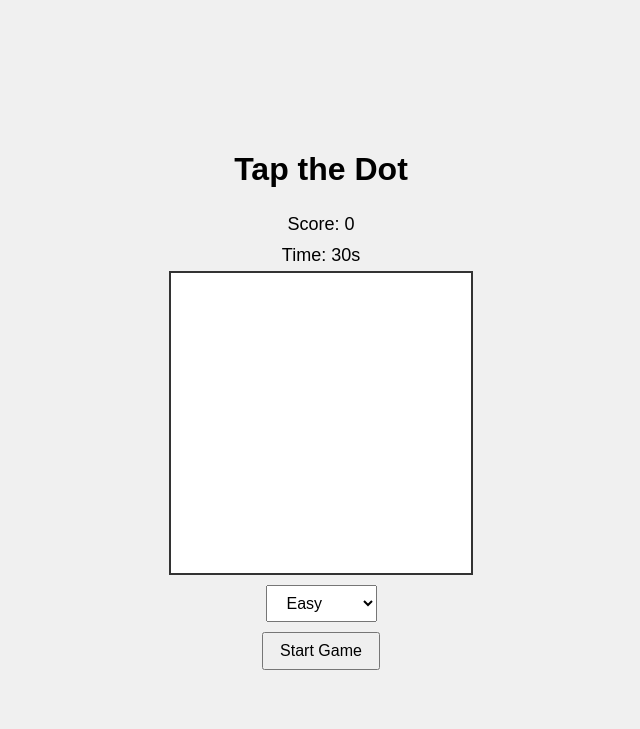
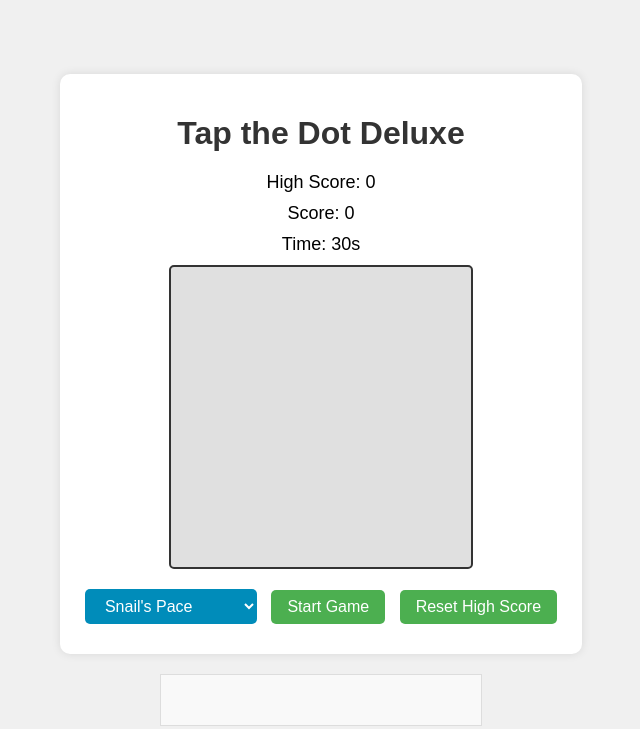
Before and after one commit to Lungelo035/Tap-the-Dot, a plain HTML site: page index.html in a window 1280 px wide. Shown: the whole page, without its empty margins (319-959 px from the left). Drawn offline with Linux system fonts and the light colour scheme.

Commit message:
Update index.html

```diff
--- a/index.html
+++ b/index.html
@@ -3,26 +3,39 @@
 <head>
     <meta charset="UTF-8">
     <meta name="viewport" content="width=device-width, initial-scale=1.0">
-    <title>Tap the Dot</title>
+    <title>Tap the Dot Deluxe</title>
     <style>
         body {
-            font-family: Arial, sans-serif;
+            font-family: 'Arial', sans-serif;
             display: flex;
             flex-direction: column;
             align-items: center;
             justify-content: center;
-            height: 100vh;
+            min-height: 100vh;
             margin: 0;
             background-color: #f0f0f0;
             touch-action: manipulation;
         }
+        .container {
+            text-align: center;
+            background-color: #ffffff;
+            padding: 20px;
+            border-radius: 10px;
+            box-shadow: 0 0 10px rgba(0,0,0,0.1);
+        }
+        h1 {
+            color: #333;
+            margin-bottom: 20px;
+        }
         #game-area {
             width: 300px;
             height: 300px;
-            background-color: #ffffff;
+            background-color: #e0e0e0;
             border: 2px solid #333;
             position: relative;
             overflow: hidden;
+            border-radius: 5px;
+            margin: 10px auto;
         }
         #dot {
             background-color: #ff4500;
@@ -31,49 +44,107 @@
             cursor: pointer;
             transition: all 0.3s ease;
         }
-        #score, #timer {
+        #score, #timer, #high-score {
             font-size: 18px;
-            margin: 5px 0;
+            margin: 10px 0;
         }
-        #start-button, #difficulty {
+        #start-button, #reset-score, #difficulty {
             font-size: 16px;
             padding: 8px 16px;
-            margin-top: 10px;
+            margin: 10px 5px;
             cursor: pointer;
+            border: none;
+            border-radius: 5px;
+            background-color: #4CAF50;
+            color: white;
+            transition: background-color 0.3s;
+        }
+        #start-button:hover, #reset-score:hover {
+            background-color: #45a049;
+        }
+        #difficulty {
+            background-color: #008CBA;
+        }
+        #difficulty:hover {
+            background-color: #007B9A;
+        }
+        #ad-container {
+            margin-top: 20px;
+            width: 320px;
+            height: 50px;
+            background-color: #f9f9f9;
+            border: 1px solid #ddd;
+            display: flex;
+            justify-content: center;
+            align-items: center;
+            font-style: italic;
+            color: #666;
         }
     </style>
 </head>
 <body>
-    <h1>Tap the Dot</h1>
+    <div class="container">
+        <h1>Tap the Dot Deluxe</h1>
+        <div id="high-score">High Score: 0</div>
         <div id="score">Score: 0</div>
         <div id="timer">Time: 30s</div>
         <div id="game-area">
             <div id="dot"></div>
         </div>
         <select id="difficulty">
-        <option value="easy">Easy</option>
-        <option value="medium">Medium</option>
-        <option value="hard">Hard</option>
+            <option value="snail">Snail's Pace</option>
+            <option value="easy">Easy Breezy</option>
+            <option value="medium">Middle Ground</option>
+            <option value="hard">Hardcore Tapper</option>
+            <option value="insane">Insane Reflexes</option>
         </select>
         <button id="start-button">Start Game</button>
+        <button id="reset-score">Reset High Score</button>
+    </div>
+    <div id="ad-container">
+        <script type="text/javascript">
+        atOptions = {
+            'key' : 'd2f8f2ff1fcf4219949058a72cbd94f2',
+            'format' : 'iframe',
+            'height' : 50,
+            'width' : 320,
+            'params' : {}
+        };
+        document.addEventListener('DOMContentLoaded', (event) => {
+            const script = document.createElement('script');
+            script.src = "//www.topcreativeformat.com/d2f8f2ff1fcf4219949058a72cbd94f2/invoke.js";
+            script.async = true;
+            document.getElementById('ad-container').appendChild(script);
+        });
+    </script>
+    </div>
 
     <script>
         const gameArea = document.getElementById('game-area');
         const dot = document.getElementById('dot');
         const scoreDisplay = document.getElementById('score');
+        const highScoreDisplay = document.getElementById('high-score');
         const timerDisplay = document.getElementById('timer');
         const startButton = document.getElementById('start-button');
+        const resetScoreButton = document.getElementById('reset-score');
         const difficultySelect = document.getElementById('difficulty');
 
         let score = 0;
+        let highScore = parseInt(localStorage.getItem('highScore')) || 0;
         let timeLeft = 30;
         let gameInterval;
         let dotSize = 30;
         let moveInterval = 1000;
 
+        updateHighScoreDisplay();
+
         function setDifficulty() {
             const difficulty = difficultySelect.value;
             switch (difficulty) {
+                case 'snail':
+                    dotSize = 35;
+                    moveInterval = 1200;
+                    break;
                 case 'easy':
                     dotSize = 30;
                     moveInterval = 1000;
@@ -85,6 +156,10 @@
                 case 'hard':
                     dotSize = 20;
                     moveInterval = 600;
+                    break;
+                case 'insane':
+                    dotSize = 15;
+                    moveInterval = 400;
                     break;
             }
             dot.style.width = `${dotSize}px`;
@@ -127,7 +202,23 @@
             dot.style.display = 'none';
             startButton.disabled = false;
             difficultySelect.disabled = false;
+            if (score > highScore) {
+                highScore = score;
+                localStorage.setItem('highScore', highScore);
+                updateHighScoreDisplay();
+            }
             alert(`Game Over! Your score: ${score}`);
+        }
+
+        function updateHighScoreDisplay() {
+            highScoreDisplay.textContent = `High Score: ${highScore}`;
+        }
+
+        function resetHighScore() {
+            highScore = 0;
+            localStorage.setItem('highScore', highScore);
+            updateHighScoreDisplay();
+            alert('High score has been reset!');
         }
 
         dot.addEventListener('click', () => {
@@ -138,16 +229,7 @@
 
         startButton.addEventListener('click', startGame);
         difficultySelect.addEventListener('change', setDifficulty);
+        resetScoreButton.addEventListener('click', resetHighScore);
     </script>
-    <script type="text/javascript">
-	atOptions = {
-		'key' : 'd2f8f2ff1fcf4219949058a72cbd94f2',
-		'format' : 'iframe',
-		'height' : 50,
-		'width' : 320,
-		'params' : {}
-	};
-</script>
-<script type="text/javascript" src="//www.topcreativeformat.com/d2f8f2ff1fcf4219949058a72cbd94f2/invoke.js"></script>
 </body>
 </html>
```
Lines whose indentation alone changed are shown as unchanged.
